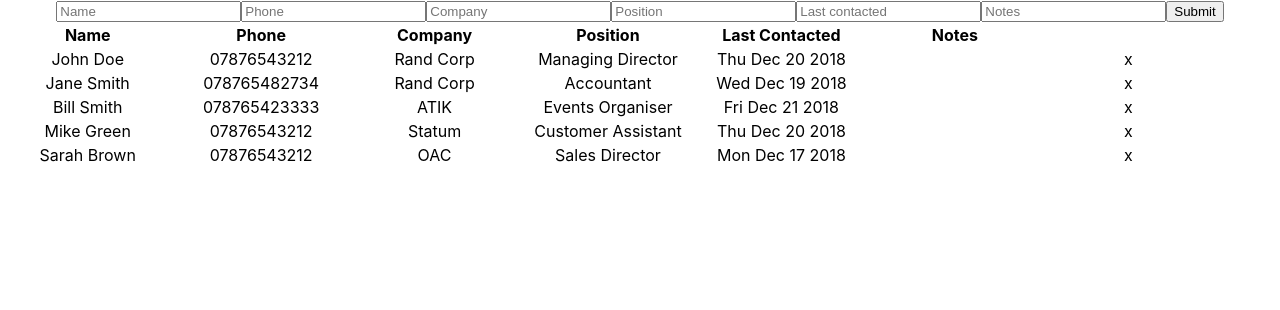
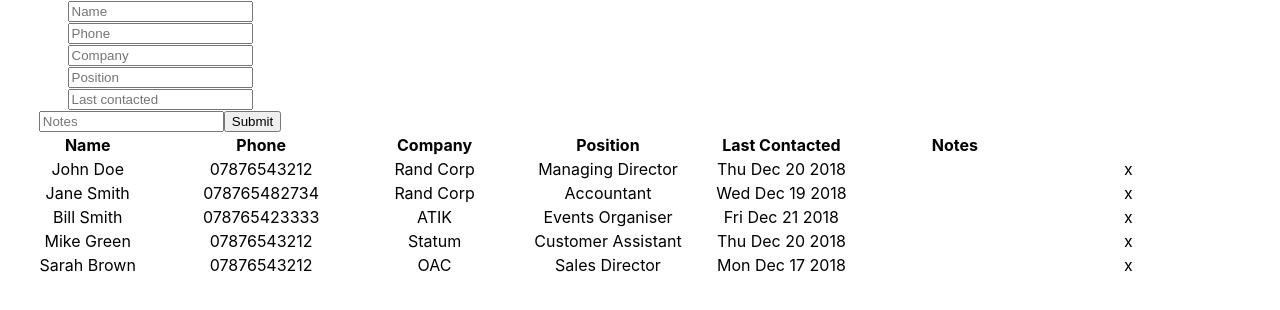
Before and after one commit to rob137/rolodex, a React (Create React App) app: page / in a window 1280 px wide. Shown: the top 310 px of the page. Built offline with nearby package versions, Linux system fonts and the light colour scheme.

Commit message:
Add class to ContactAdder

```diff
--- a/src/ContactAdder.tsx
+++ b/src/ContactAdder.tsx
@@ -37,7 +37,7 @@ export default class ContactAdder extends Component<ContactAdderProps, ContactAd
 
   render() {
     return (
-      <form onSubmit={(e) => {
+      <form className="ContactAdder" onSubmit={(e) => {
         e.preventDefault();
         this.props.setNewContact(this.state);
         return false;
```
